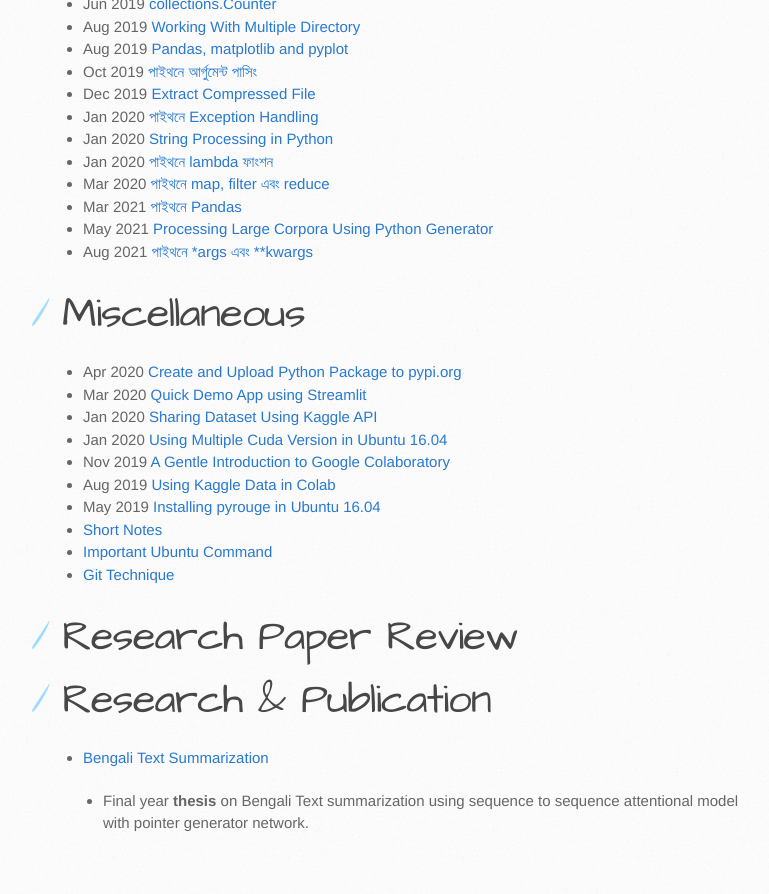
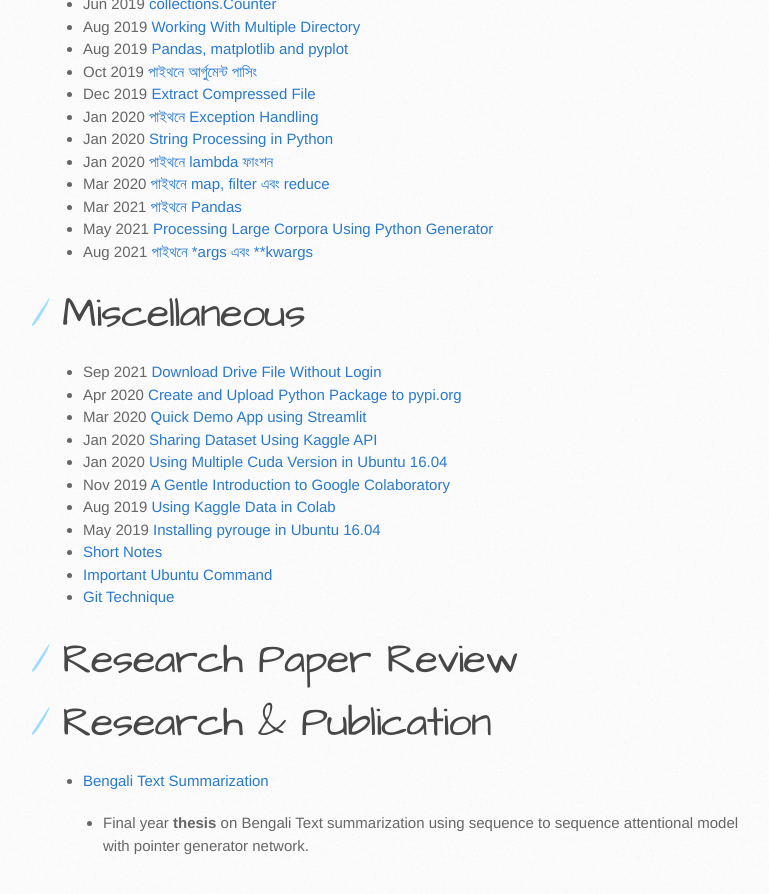
Before and after one commit to sagorbrur/sagorbrur.github.io, a Jekyll site: the page built from index.md, in a window 1280 px wide and 900 px high, scrolled down 1746 px. Shown: the top 894 px of the window, without its empty margins (107-876 px from the left). Built offline with Jekyll 4.4.1, drawn with Linux system fonts in a browser that asks for light colours; our own code applies the rules of GitHub Pages for plain Markdown files.

Commit message:
Update index.md

```diff
--- a/index.md
+++ b/index.md
@@ -66,6 +66,7 @@
 * Aug 2021 [পাইথনে *args এবং **kwargs](python_bn/args_kwargs.md)
 
 # Miscellaneous
+* Sep 2021 [Download Drive File Without Login](miscellaneous/download_drive_file.md)
 * Apr 2020 [Create and Upload Python Package to pypi.org](miscellaneous/upload_pypi_package.md)
 * Mar 2020 [Quick Demo App using Streamlit](miscellaneous/streamlit_intro.md)
 * Jan 2020 [Sharing Dataset  Using Kaggle API](miscellaneous/share_data_kaggle.md)
```
